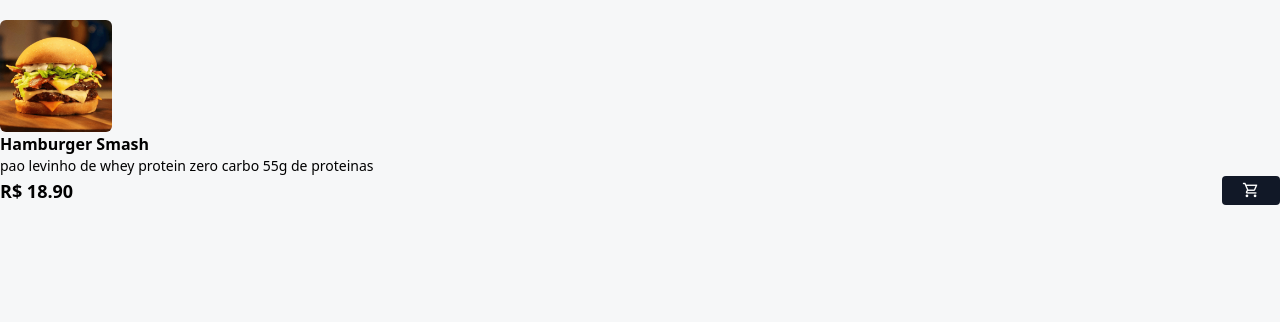
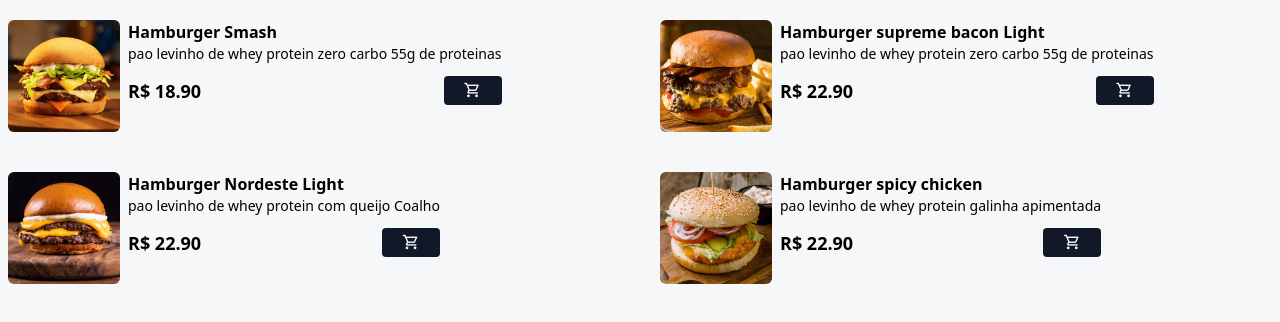
Before and after one commit to RafaelPsouzaa/javascript, a website: page projetinho/index.html in a window 1280 px wide. Shown: the part 460-782 px from the top of the page. Drawn offline with nearby package versions, Linux system fonts and the light colour scheme.

Commit message:
produtos

```diff
--- a/projetinho/index.html
+++ b/projetinho/index.html
@@ -4,7 +4,8 @@
 <head>
     <meta charset="UTF-8">
     <meta name="viewport" content="width=device-width, initial-scale=1.0">
-    <link rel="stylesheet" href="https://fonts.googleapis.com/css2?family=Material+Symbols+Outlined:opsz,wght,FILL,GRAD@20..48,100..700,0..1,-50..200" />
+    <link rel="stylesheet"
+        href="https://fonts.googleapis.com/css2?family=Material+Symbols+Outlined:opsz,wght,FILL,GRAD@20..48,100..700,0..1,-50..200" />
     <link rel="stylesheet" href="./style/output.css">
     <title>Hamburger</title>
 </head>
@@ -27,11 +28,11 @@
     </h2>
     <!-- inicnio menu  -->
     <div id="menu">
-        <main>
+        <main class="grid grid-cols-1 md:grid-cols-2 gap-5 md:gap-10 mx-auto max-w-7xl px-2 mb-16 ">
             <!-- PRODUTO ITEM -->
-            <div>
+            <div class="flex gap-2">
                 <img src="./assets/hamb-1.png" alt="hamb1" class="w-28 h-28 rounded-md hover:scale-110
-                 hover:-rotate-2 duration-300"  >
+                 hover:-rotate-2 duration-300">
                 <!-- descriçao -->
                 <div>
                     <p class="font-bold">Hamburger Smash</p>
@@ -40,7 +41,8 @@
                     <div class="flex items-center gap-2 justify-between mt-3">
                         <!-- https://www.youtube.com/watch?v=rjXXDv23-6Y&t=1337s&ab_channel=Sujeitoprogramador -->
                         <p class="font-bold text-lg">R$ 18.90</p>
-                        <button class="bg-gray-900 px-5 rounded add-to-cart-btn">
+                        <button class="bg-gray-900 px-5 rounded add-to-cart-btn" data-name="Hamburger Smash"
+                            data-price="18.90">
                             <i class="material-symbols-outlined text-lg text-white">shopping_cart</i>
                         </button>
 
@@ -50,6 +52,78 @@
                 <!-- fim descriçao -->
             </div>
             <!-- FIM PRODUTO ITEM -->
+
+            <!-- PRODUTO ITEM 2-->
+            <div class="flex gap-2">
+                <img src="./assets/hamb-2.png" alt="hamb2" class="w-28 h-28 rounded-md hover:scale-110
+                 hover:-rotate-2 duration-300">
+                <!-- descriçao -->
+                <div>
+                    <p class="font-bold">Hamburger supreme bacon Light</p>
+                    <p class="text-sm">pao levinho de whey protein zero carbo 55g de proteinas </p>
+                    <!-- preço e botao -->
+                    <div class="flex items-center gap-2 justify-between mt-3">
+                        <!-- https://www.youtube.com/watch?v=rjXXDv23-6Y&t=1337s&ab_channel=Sujeitoprogramador -->
+                        <p class="font-bold text-lg">R$ 22.90</p>
+                        <button class="bg-gray-900 px-5 rounded add-to-cart-btn" data-name="Hamburger bacon"
+                            data-price="22.90">
+                            <i class="material-symbols-outlined text-lg text-white">shopping_cart</i>
+                        </button>
+
+                    </div>
+                    <!-- Fim Preço e Botao -->
+                </div>
+                <!-- fim descriçao -->
+            </div>
+            <!-- FIM PRODUTO ITEM 2-->
+
+            <!-- PRODUTO ITEM 3-->
+            <div class="flex gap-2">
+                <img src="./assets/hamb-3.png" alt="hamb3" class="w-28 h-28 rounded-md hover:scale-110
+                 hover:-rotate-2 duration-300">
+                <!-- descriçao -->
+                <div>
+                    <p class="font-bold">Hamburger Nordeste Light</p>
+                    <p class="text-sm">pao levinho de whey protein com queijo Coalho </p>
+                    <!-- preço e botao -->
+                    <div class="flex items-center gap-2 justify-between mt-3">
+                        <!-- https://www.youtube.com/watch?v=rjXXDv23-6Y&t=1337s&ab_channel=Sujeitoprogramador -->
+                        <p class="font-bold text-lg">R$ 22.90</p>
+                        <button class="bg-gray-900 px-5 rounded add-to-cart-btn" data-name="Hamburger Nordeste"
+                            data-price="22.90">
+                            <i class="material-symbols-outlined text-lg text-white">shopping_cart</i>
+                        </button>
+
+                    </div>
+                    <!-- Fim Preço e Botao -->
+                </div>
+                <!-- fim descriçao -->
+            </div>
+            <!-- FIM PRODUTO ITEM 3-->
+
+            <!-- PRODUTO ITEM 4-->
+            <div class="flex gap-2">
+                <img src="./assets/hamb-4.png" alt="hamb4" class="w-28 h-28 rounded-md hover:scale-110
+                 hover:-rotate-2 duration-300">
+                <!-- descriçao -->
+                <div>
+                    <p class="font-bold">Hamburger spicy chicken</p>
+                    <p class="text-sm">pao levinho de whey protein galinha apimentada </p>
+                    <!-- preço e botao -->
+                    <div class="flex items-center gap-2 justify-between mt-3">
+                        <!-- https://www.youtube.com/watch?v=rjXXDv23-6Y&t=1337s&ab_channel=Sujeitoprogramador -->
+                        <p class="font-bold text-lg">R$ 22.90</p>
+                        <button class="bg-gray-900 px-5 rounded add-to-cart-btn" data-name="Hamburger spicy chicken"
+                            data-price="22.90">
+                            <i class="material-symbols-outlined text-lg text-white">shopping_cart</i>
+                        </button>
+
+                    </div>
+                    <!-- Fim Preço e Botao -->
+                </div>
+                <!-- fim descriçao -->
+            </div>
+            <!-- FIM PRODUTO ITEM 4-->
         </main>
 
     </div>
```
Also changed, not shown: projetinho/style/output.css. Lines whose indentation alone changed are shown as unchanged.
